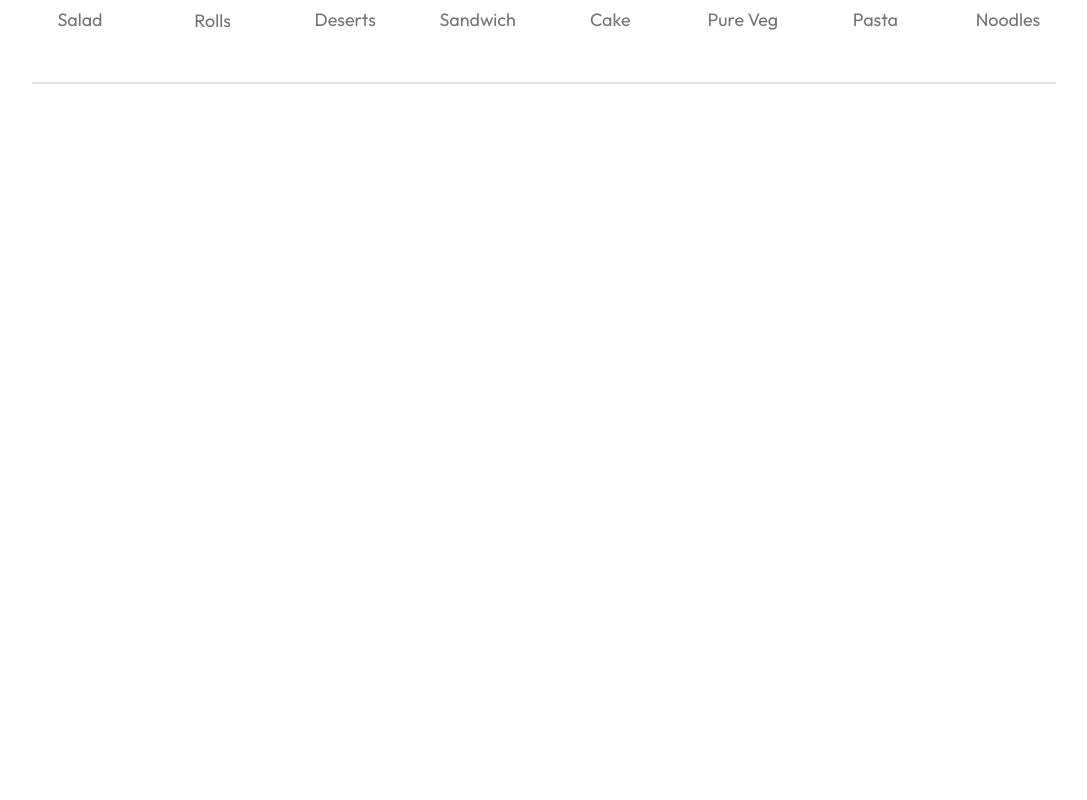
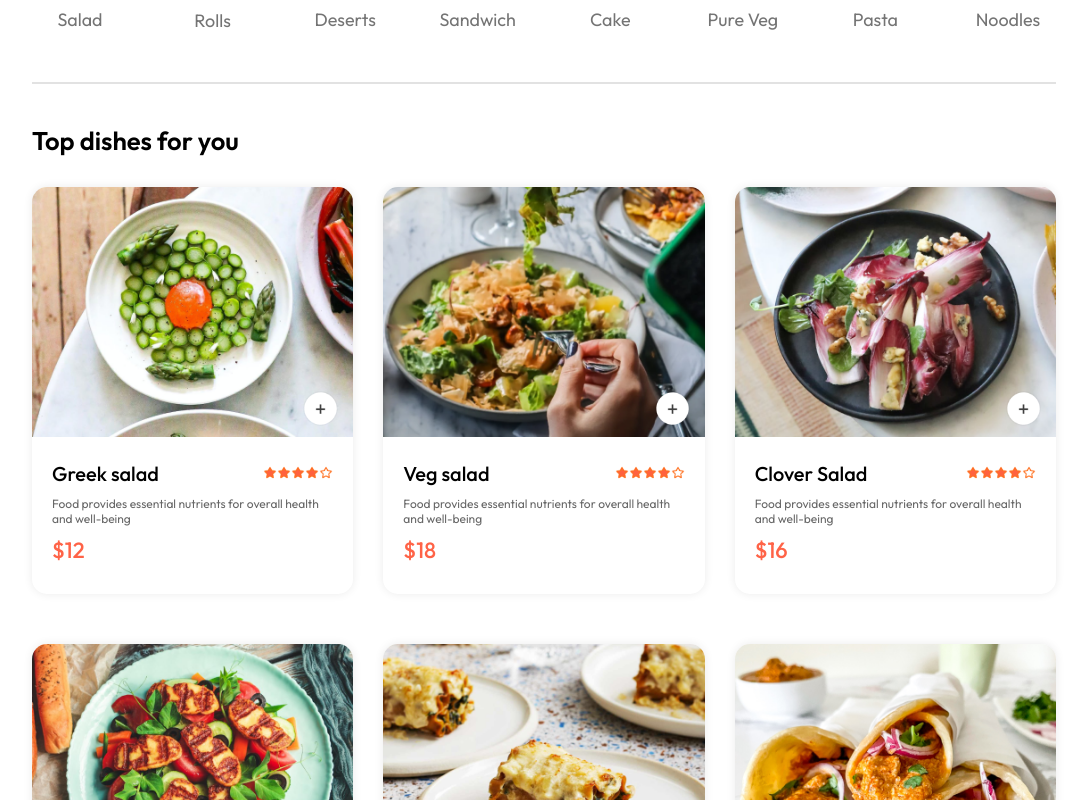
Before and after one commit to wlaurentec/imperio-delivery, a React (Vite) app in the folder fronted/: page / in a window 1280 px wide. Shown: the part 820-1620 px from the top of the page, without its empty margins (96-1183 px from the left). Before the commit the page ends 914 px from the top, so only its background shows below. Built offline with nearby package versions, Linux system fonts and the light colour scheme.

Commit message:
add addToCart, removeFronCart

```diff
--- a/fronted/src/components/ExploreMenu/ExploreMenu.jsx
+++ b/fronted/src/components/ExploreMenu/ExploreMenu.jsx
@@ -1,7 +1,6 @@
 import "./ExploreMenu.css";
 import { menu_list } from "../../assets/assets";
 const ExploreMenu = ({category, setCategory}) => {
-  console.log(category)
   return (
     <div className="explore-menu" id="explore-menu">
       <h1>Explore our menu</h1>
--- /dev/null
+++ b/fronted/src/components/FoodDisplay/FoodDisplay.css
@@ -0,0 +1,16 @@
+.food-display{
+  margin-top: 30px;
+}
+
+.food-display h2 {
+  font-weight: 600;
+  font-size: max(2vw, 24px);
+}
+
+.food-display-list {
+  display: grid;
+  grid-template-columns: repeat(auto-fill,minmax(240px, 1fr));
+  margin-top: 30px;
+  gap: 30px;
+  row-gap: 50px;
+}
--- /dev/null
+++ b/fronted/src/components/FoodDisplay/FoodDisplay.jsx
@@ -0,0 +1,20 @@
+import { useContext } from "react";
+import { StoreContext } from "../../context/StoreContext";
+import "./FoodDisplay.css";
+import FoodItem from "../FoodItem/FoodItem";
+
+const FoodDisplay = ({ category }) => {
+  const { food_list } = useContext(StoreContext);
+  return (
+    <div className="food-display" id="food-display">
+      <h2>Top dishes for you</h2>
+      <div className="food-display-list">
+        {food_list.map((item, index) => {
+          return <FoodItem key={index} id={item._id} name={item.name} description={item.description} image={item.image} price={item.price} />;
+        })}
+      </div>
+    </div>
+  );
+};
+
+export default FoodDisplay;
--- /dev/null
+++ b/fronted/src/components/FoodItem/FoodItem.css
@@ -0,0 +1,75 @@
+.food-item {
+  width: 100%;
+  margin: auto;
+  border-radius: 15px;
+  box-shadow: 0px 0px 10px #00000015;
+  transition: 0.3s;
+  animation: fadeIn 1s;
+}
+
+.food-item-image {
+  width: 100%;
+  border-radius: 15px 15px 0px 0px;
+}
+
+.food-item-info {
+  padding: 20px;
+}
+
+.food-item-name-rating {
+  display: flex;
+  justify-content: space-between;
+  align-items: center;
+  margin-bottom: 10px;
+}
+
+.food-item-name-rating p {
+  font-weight: 500;
+  font-size: 20px;
+}
+
+.food-item-name-rating img {
+  width: 70px;
+}
+
+.food-item-desc {
+  color: #676767;
+  font-size: 12px;
+}
+
+.food-item-price {
+  color: tomato;
+  font-weight: 500;
+  font-size: 22px;
+  margin-top: 10px;
+  margin: 10px 0px;
+}
+
+.food-item-img-container {
+  position: relative;
+}
+
+.food-item-img-container .add {
+  position: absolute;
+  right: 15px;
+  bottom: 15px;
+  width: 35px;
+  cursor: pointer;
+  border-radius: 50%;
+}
+
+.food-item-img-container .food-item-counter {
+  position: absolute;
+  right: 15px;
+  bottom: 15px;
+  display: flex;
+  align-items: center;
+  gap: 10px;
+  padding: 6px;
+  border-radius: 50px;
+  background-color: white;
+}
+
+.food-item-counter img {
+  width: 30px;
+}
--- /dev/null
+++ b/fronted/src/components/FoodItem/FoodItem.jsx
@@ -0,0 +1,49 @@
+import { useContext } from "react";
+import { assets } from "../../assets/assets";
+import "./FoodItem.css";
+import { StoreContext } from "../../context/StoreContext";
+
+const FoodItem = ({ id, name, price, description, image }) => {
+
+  const { cartItems, addToCart, removeFromCart } = useContext(StoreContext);
+
+  return (
+    <div className="food-item">
+      <div className="food-item-img-container">
+        <img className="food-item-image" src={image} alt="" />
+        {!cartItems[id] ? (
+          <img
+            className="add"
+            onClick={() => addToCart(id)}
+            src={assets.add_icon_white}
+            alt=""
+          />
+        ) : (
+          <div className="food-item-counter">
+            <img
+              onClick={() => removeFromCart(id)}
+              src={assets.remove_icon_red}
+              alt=""
+            />
+            <p>{cartItems[id]}</p>
+            <img
+              onClick={() => addToCart(id)}
+              src={assets.add_icon_green}
+              alt=""
+            />
+          </div>
+        )}
+      </div>
+      <div className="food-item-info">
+        <div className="food-item-name-rating">
+          <p>{name}</p>
+          <img src={assets.rating_starts} alt="" />
+        </div>
+        <p className="food-item-desc">{description}</p>
+        <p className="food-item-price">${price}</p>
+      </div>
+    </div>
+  );
+};
+
+export default FoodItem;
--- /dev/null
+++ b/fronted/src/context/StoreContext.jsx
@@ -0,0 +1,43 @@
+import { createContext, useEffect, useState } from "react";
+import { food_list } from "../assets/assets";
+
+export const StoreContext = createContext(null);
+
+const StoreContextProvider = (props) => {
+  const [cartItems, setCartItems] = useState({});
+
+  const addToCart = (itemId) => {
+    if (!cartItems[itemId]) {
+      setCartItems((prev) => ({ ...prev, [itemId]: 1 }));
+    } else {
+      setCartItems((prev) => ({ ...prev, [itemId]: prev[itemId] + 1 }));
+    }
+  };
+
+  const removeFromCart = (itemId) => {
+    setCartItems((prev) => ({ ...prev, [itemId]: prev[itemId] - 1 }));
+  };
+
+  useEffect(() => {
+    console.log(cartItems);
+  }, [cartItems]);
+
+
+
+
+  const contextValue = {
+    food_list,
+    cartItems,
+    setCartItems,
+    addToCart,
+    removeFromCart,
+  };
+
+  return (
+    <StoreContext.Provider value={contextValue}>
+      {props.children}
+    </StoreContext.Provider>
+  );
+};
+
+export default StoreContextProvider;
--- a/fronted/src/main.jsx
+++ b/fronted/src/main.jsx
@@ -2,9 +2,12 @@
 import { BrowserRouter } from "react-router-dom";
 import App from "./App.jsx";
 import "./index.css";
+import StoreContextProvider from "./context/StoreContext.jsx";
 
 createRoot(document.getElementById("root")).render(
   <BrowserRouter>
-    <App />
+    <StoreContextProvider>
+      <App />
+    </StoreContextProvider>
   </BrowserRouter>
 );
--- a/fronted/src/pages/Home/Home.jsx
+++ b/fronted/src/pages/Home/Home.jsx
@@ -2,6 +2,7 @@
 import ExploreMenu from "../../components/ExploreMenu/ExploreMenu";
 import Header from "../../components/Header/Header";
 import "./Home.css";
+import FoodDisplay from "../../components/FoodDisplay/FoodDisplay";
 
 const Home = () => {
   const [category, setCategory] = useState("All");
@@ -10,6 +11,7 @@
     <div>
       <Header />
       <ExploreMenu category={category} setCategory={setCategory} />
+      <FoodDisplay category={category} />
     </div>
   );
 };
```
